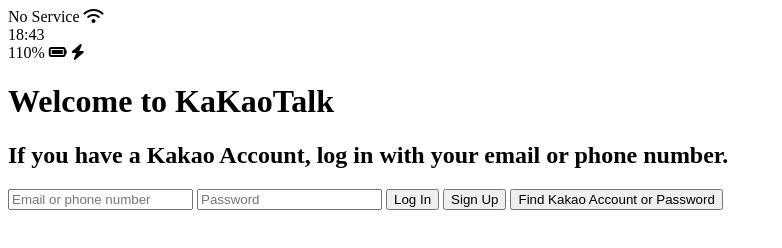
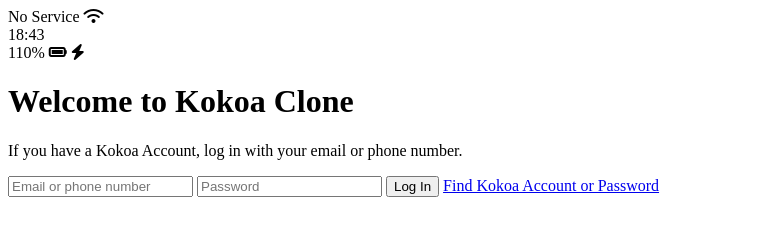
Before and after one commit to pkiop/kokoatalk-clone, a plain HTML site: page index.html in a window 1280 px wide. Shown: the whole page, without its empty margins (0-782 px from the left). Drawn offline with Linux system fonts and the light colour scheme.

Commit message:
[update] make other index page
make : header, form, a tag

```diff
--- a/index.css
+++ b/index.css
@@ -5,3 +5,7 @@
 .status-bar__column{
   flex-grow:3;
 }
+
+.welcome-header {
+
+}
--- a/index.html
+++ b/index.html
@@ -23,14 +23,20 @@
       <i class="fas fa-bolt"></i>
     </div>
   </div>
-  <h1>Welcome to KaKaoTalk</h1>
-  <h2>If you have a Kakao Account, log in with your email or phone number.</h2>
 
-  <input type="text" placeholder="Email or phone number">
-  <input type="password", placeholder="Password">
-  <button>Log In</button>
-  <button>Sign Up</button>
-  <button>Find Kakao Account or Password</button>
+  <header class="welcome-header">
+    <h1 class="welcome-header__title">Welcome to Kokoa Clone</h1>
+    <p class="welcome-header__text">If you have a Kokoa Account, log in with your email or phone number.</p>
+  </header>
+
+  <form id="login-form" action="#">
+    <input type="text" placeholder="Email or phone number" />
+    <input type="password" placeholder="Password" />
+    <input type="submit" value="Log In" />
+    <a href="#">Find Kokoa Account or Password</a>
+  </form>
+
+
   <script src="https://kit.fontawesome.com/6478f529f2.js" crossorigin="anonymous"></script>
 </body>
 </html>
```
